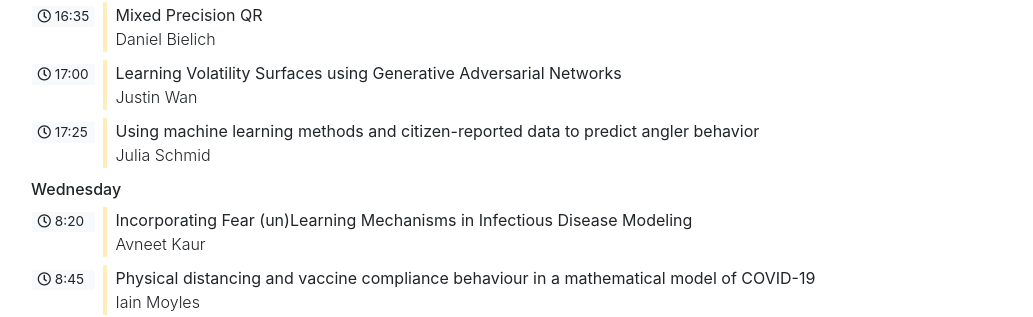
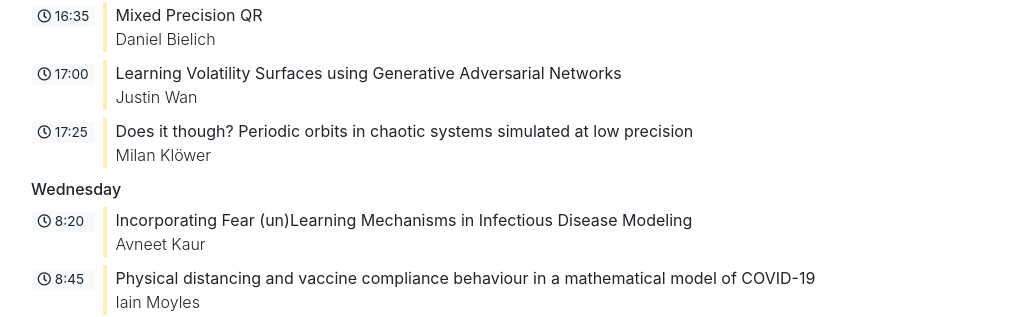
Before and after one commit to caims2023/caims2023.github.io, a Jekyll site: the page built from _rooms/room-18.md, in a window 1280 px wide and 900 px high, scrolled down 2381 px. Shown: the part 139-456 px from the top of the window, without its empty margins (54-1087 px from the left). Built offline with Jekyll 4.4.1, drawn with Linux system fonts in a browser that asks for light colours.

Commit message:
Fix Schedule mix up

```diff
--- a/_data/program.yml
+++ b/_data/program.yml
@@ -244,7 +244,7 @@
       - name: "Learning Volatility Surfaces using Generative Adversarial Networks"
         time_start: "17:00"
         time_end: "17:25"
-      - name: "Using machine learning methods and citizen-reported data to predict angler behavior"
+      - name: "Does it though? Periodic orbits in chaotic systems simulated at low precision"
         time_start: "17:25"
         time_end: "17:50"
 - name: Wednesday
```
